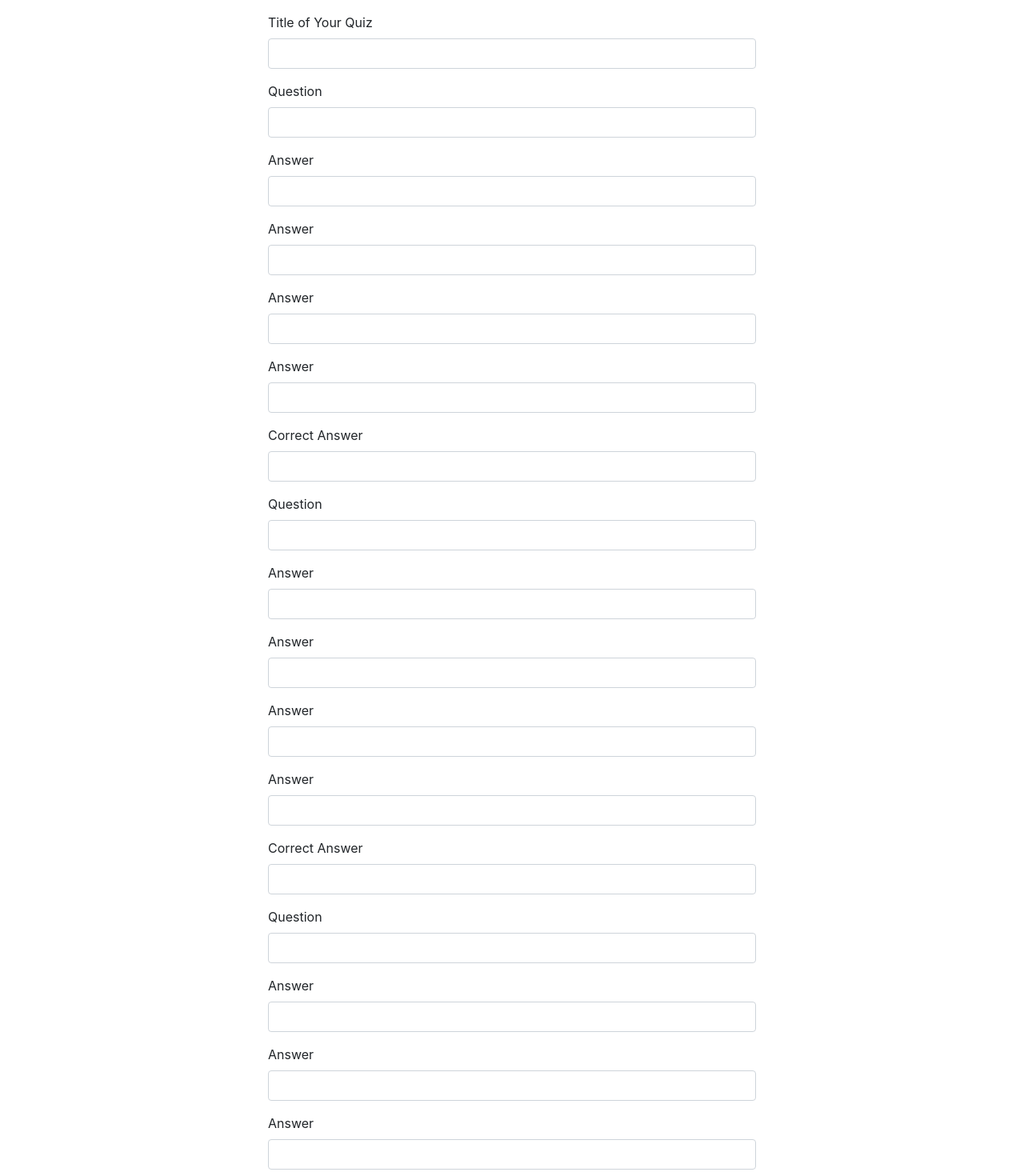
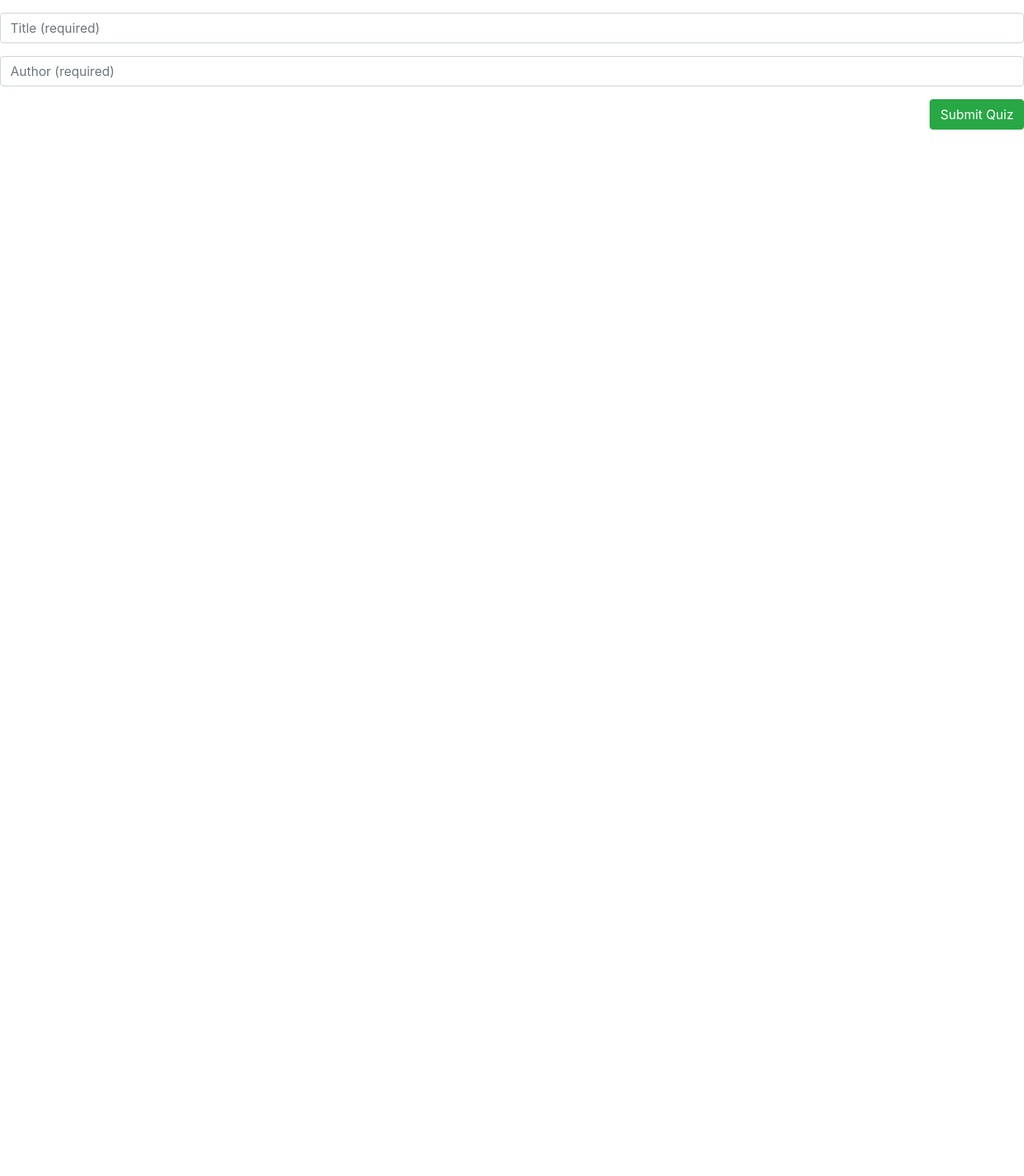
Before and after one commit to NicholasAldoLeone/Project-Three-Repo, a React (Create React App) app in the folder client/: page /create in a window 1280 px wide. Shown: the part 280-1750 px from the top of the page at 80% size. After the commit the page ends 800 px from the top, so only its background shows below. Built offline with nearby package versions, Linux system fonts and the light colour scheme.

Commit message:
Adding create rouute

```diff
--- /dev/null
+++ b/client/src/components/Form/index.js
@@ -0,0 +1,27 @@
+import React from "react";
+
+// This file exports the Input, TextArea, and FormBtn components
+
+export function Input(props) {
+  return (
+    <div className="form-group">
+      <input className="form-control" {...props} />
+    </div>
+  );
+}
+
+export function TextArea(props) {
+  return (
+    <div className="form-group">
+      <textarea className="form-control" rows="20" {...props} />
+    </div>
+  );
+}
+
+export function FormBtn(props) {
+  return (
+    <button {...props} style={{ float: "right", marginBottom: 10 }} className="btn btn-success">
+      {props.children}
+    </button>
+  );
+}
--- a/client/src/pages/Form.js
+++ b/client/src/pages/Form.js
@@ -1,16 +1,34 @@
 import React from "react";
 import 'react-bootstrap';
-import { Jumbotron, Container, Form, Button } from 'react-bootstrap';
+import { Jumbotron, Container} from 'react-bootstrap';
+import { Input, TextArea, FormBtn } from "../components/Form";
+import API from "../util/API";
 
 class CreateForm extends React.Component {
     state = {
+        title: "",
         author: ""
     }
 
-    handleFormSubmit = (event) => {
+    resetState = () => {
+        this.setState({title: "", author: ""});
+    }
+
+    handleFormSubmit = event => {
         event.preventDefault();
-        console.log("Submit Button Click");
+        API.createQuiz({
+            title: this.state.title,
+            author: this.state.author
+
+        }).then(res => this.resetState());
     }
+
+    handleInputChange = event => {
+        const { name, value } = event.target;
+        this.setState({
+          [name]: value
+        });
+      };
 
     render() {
         //build req.body for us, send information across to routes to put inside database
@@ -22,93 +40,25 @@ class CreateForm extends React.Component {
                     </Container>
                 </Jumbotron>
 
-                <Form className="col-sm-6 container-fluid myform">
-                    <Form.Group controlId="Title">
-                        <Form.Label>Title of Your Quiz</Form.Label>
-                        <Form.Control type="Title of Your Quiz" />
-                    </Form.Group>
-
-                    <Form.Group controlId="Question">
-                        <Form.Label>Question</Form.Label>
-                        <Form.Control type="question" />
-                    </Form.Group>
-                    <Form.Group controlId="Answer">
-                        <Form.Label>Answer</Form.Label>
-                        <Form.Control type="answer" />
-                    </Form.Group>
-                    <Form.Group controlId="Answer">
-                        <Form.Label>Answer</Form.Label>
-                        <Form.Control type="answer" />
-                    </Form.Group>
-                    <Form.Group controlId="Answer">
-                        <Form.Label>Answer</Form.Label>
-                        <Form.Control type="answer" />
-                    </Form.Group>
-                    <Form.Group controlId="Answer">
-                        <Form.Label>Answer</Form.Label>
-                        <Form.Control type="answer" />
-                    </Form.Group>
-                    <Form.Group controlId="Correct Answer">
-                        <Form.Label> Correct Answer</Form.Label>
-                        <Form.Control type="Correct Answer" />
-                    </Form.Group>
-                </Form>
-
-                <Form className="col-sm-6 container-fluid myform">
-                    <Form.Group controlId="Question">
-                        <Form.Label>Question</Form.Label>
-                        <Form.Control type="question" />
-                    </Form.Group>
-                    <Form.Group controlId="Answer">
-                        <Form.Label>Answer</Form.Label>
-                        <Form.Control type="answer" />
-                    </Form.Group>
-                    <Form.Group controlId="Answer">
-                        <Form.Label>Answer</Form.Label>
-                        <Form.Control type="answer" />
-                    </Form.Group>
-                    <Form.Group controlId="Answer">
-                        <Form.Label>Answer</Form.Label>
-                        <Form.Control type="answer" />
-                    </Form.Group>
-                    <Form.Group controlId="Answer">
-                        <Form.Label>Answer</Form.Label>
-                        <Form.Control type="answer" />
-                    </Form.Group>
-                    <Form.Group controlId="Correct Answer">
-                        <Form.Label> Correct Answer</Form.Label>
-                        <Form.Control type="Correct Answer" />
-                    </Form.Group>
-                </Form>
-
-                <Form className="col-sm-6 container-fluid myform">
-                    <Form.Group controlId="Question">
-                        <Form.Label>Question</Form.Label>
-                        <Form.Control type="question" />
-                    </Form.Group>
-                    <Form.Group controlId="Answer">
-                        <Form.Label>Answer</Form.Label>
-                        <Form.Control type="answer" />
-                    </Form.Group>
-                    <Form.Group controlId="Answer">
-                        <Form.Label>Answer</Form.Label>
-                        <Form.Control type="answer" />
-                    </Form.Group>
-                    <Form.Group controlId="Answer">
-                        <Form.Label>Answer</Form.Label>
-                        <Form.Control type="answer" />
-                    </Form.Group>
-                    <Form.Group controlId="Answer">
-                        <Form.Label>Answer</Form.Label>
-                        <Form.Control type="answer" />
-                    </Form.Group>
-                    <Form.Group controlId="Correct Answer">
-                        <Form.Label> Correct Answer</Form.Label>
-                        <Form.Control type="Correct Answer" />
-                        <Button onClick = {() => this.handleFormSubmit()}/>
-                    </Form.Group>
-                </Form>
-
+                <form>
+                    <Input
+                        value={this.state.title}
+                        onChange={this.handleInputChange}
+                        name="title"
+                        placeholder="Title (required)"
+                    />
+                    <Input
+                        value={this.state.author}
+                        onChange={this.handleInputChange}
+                        name="author"
+                        placeholder="Author (required)"
+                    />
+                    <FormBtn
+                        onClick={this.handleFormSubmit}
+                    >
+                        Submit Quiz
+              </FormBtn>
+                </form>
             </div>
         )
     }
--- a/client/src/util/API.js
+++ b/client/src/util/API.js
@@ -9,7 +9,8 @@ export default {
         return axios.get("/api/database/" + id);
     },
 
-    createQuiz: function() {
-        return axios.get("/api/database/create");
+    createQuiz: function(quizForm) {
+        console.log(quizForm);
+        return axios.post("/api/database/create", quizForm);
     }
 }
```
Also changed, not shown: 1 other file (tests, documents, lock files or other folders).
